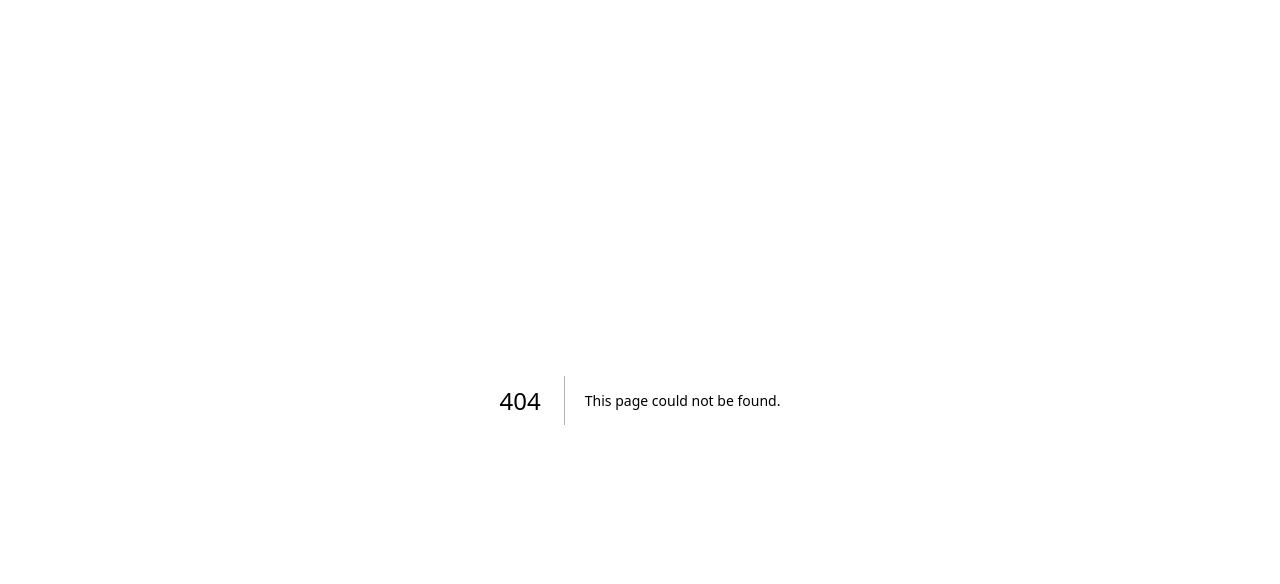
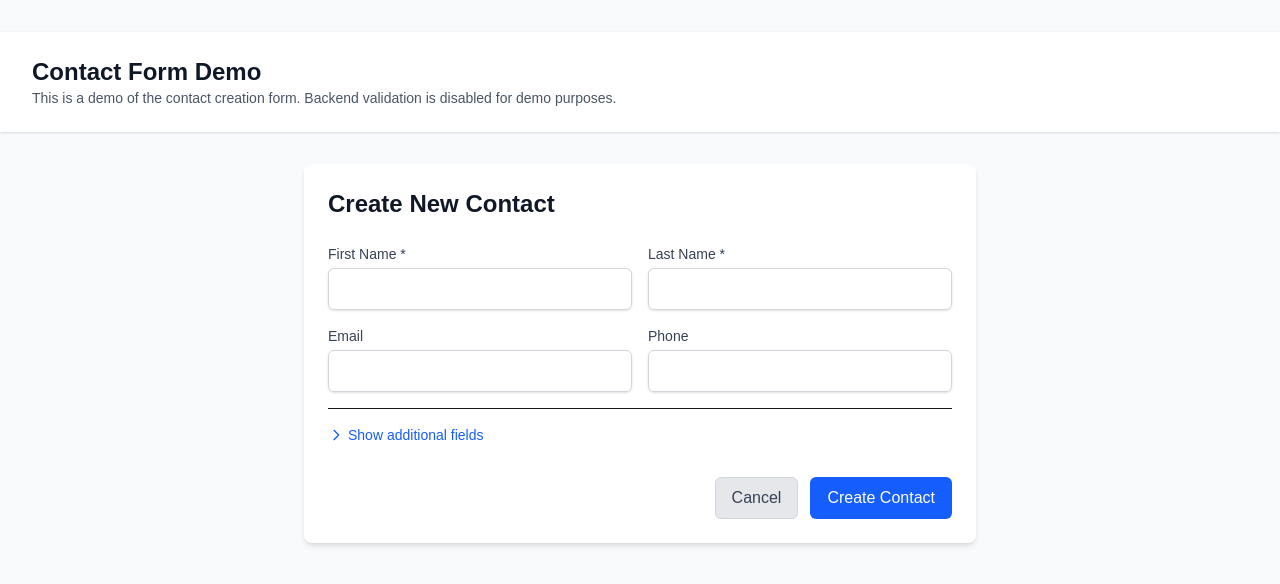
Before and after one commit to Nexlified/Recaller, a Next.js app in the folder frontend/: page /contact-form-demo in a window 1280 px wide. Before the commit this address had no page. Shown: the top 584 px of the page. Built offline with nearby package versions, Linux system fonts and the light colour scheme; no server answers.

Commit message:
Add demo contact form with full validation and UI functionality
Co-authored-by: credevator <2756303+credevator@users.noreply.github.com>

```diff
--- /dev/null
+++ b/frontend/src/app/contact-form-demo/page.tsx
@@ -0,0 +1,37 @@
+'use client';
+
+import React from 'react';
+import { ContactForm } from '@/components/contacts/ContactForm';
+import { Contact } from '@/services/contacts';
+
+export default function ContactFormDemo() {
+  const handleSuccess = (contact: Contact) => {
+    console.log('Contact created:', contact);
+    alert('Demo: Contact would be created successfully!');
+  };
+
+  const handleCancel = () => {
+    console.log('Form cancelled');
+  };
+
+  return (
+    <div className="min-h-screen bg-gray-50 py-8">
+      {/* Header */}
+      <header className="bg-white shadow mb-8">
+        <div className="max-w-7xl mx-auto px-4 sm:px-6 lg:px-8">
+          <div className="py-6">
+            <h1 className="text-2xl font-bold text-gray-900">Contact Form Demo</h1>
+            <p className="text-sm text-gray-600">
+              This is a demo of the contact creation form. Backend validation is disabled for demo purposes.
+            </p>
+          </div>
+        </div>
+      </header>
+
+      {/* Main Content */}
+      <main className="max-w-7xl mx-auto px-4 sm:px-6 lg:px-8">
+        <ContactForm onSuccess={handleSuccess} onCancel={handleCancel} demoMode={true} />
+      </main>
+    </div>
+  );
+}
--- a/frontend/src/components/contacts/ContactForm.tsx
+++ b/frontend/src/components/contacts/ContactForm.tsx
@@ -7,6 +7,7 @@ import contactsService from '../../services/contacts';
 interface ContactFormProps {
   onSuccess?: (contact: Contact) => void;
   onCancel?: () => void;
+  demoMode?: boolean;
 }
 
 interface FormErrors {
@@ -17,7 +18,7 @@ interface FormErrors {
   general?: string;
 }
 
-export const ContactForm: React.FC<ContactFormProps> = ({ onSuccess, onCancel }) => {
+export const ContactForm: React.FC<ContactFormProps> = ({ onSuccess, onCancel, demoMode = false }) => {
   const [formData, setFormData] = useState<ContactCreate>({
     first_name: '',
     last_name: '',
@@ -67,7 +68,7 @@ export const ContactForm: React.FC<ContactFormProps> = ({ onSuccess, onCancel })
       const emailRegex = /^[^\s@]+@[^\s@]+\.[^\s@]+$/;
       if (!emailRegex.test(formData.email)) {
         newErrors.email = 'Please enter a valid email address';
-      } else {
+      } else if (!demoMode) {
         try {
           const emailValidation = await contactsService.validateEmail(formData.email);
           if (emailValidation.exists) {
@@ -84,7 +85,7 @@ export const ContactForm: React.FC<ContactFormProps> = ({ onSuccess, onCancel })
       const phoneRegex = /^[\+]?[1-9][\d]{0,15}$/;
       if (!phoneRegex.test(formData.phone.replace(/[\s\-\(\)]/g, ''))) {
         newErrors.phone = 'Please enter a valid phone number';
-      } else {
+      } else if (!demoMode) {
         try {
           const phoneValidation = await contactsService.validatePhone(formData.phone);
           if (phoneValidation.exists) {
@@ -114,10 +115,26 @@ export const ContactForm: React.FC<ContactFormProps> = ({ onSuccess, onCancel })
         return;
       }
 
-      const newContact = await contactsService.createContact(formData);
+      if (demoMode) {
+        // In demo mode, just simulate success
+        const mockContact = {
+          id: Date.now(),
+          tenant_id: 1,
+          created_by_user_id: 1,
+          ...formData,
+          created_at: new Date().toISOString(),
+          is_active: true,
+        };
 
-      if (onSuccess) {
-        onSuccess(newContact);
+        if (onSuccess) {
+          onSuccess(mockContact);
+        }
+      } else {
+        const newContact = await contactsService.createContact(formData);
+
+        if (onSuccess) {
+          onSuccess(newContact);
+        }
       }
 
       // Reset form
```
